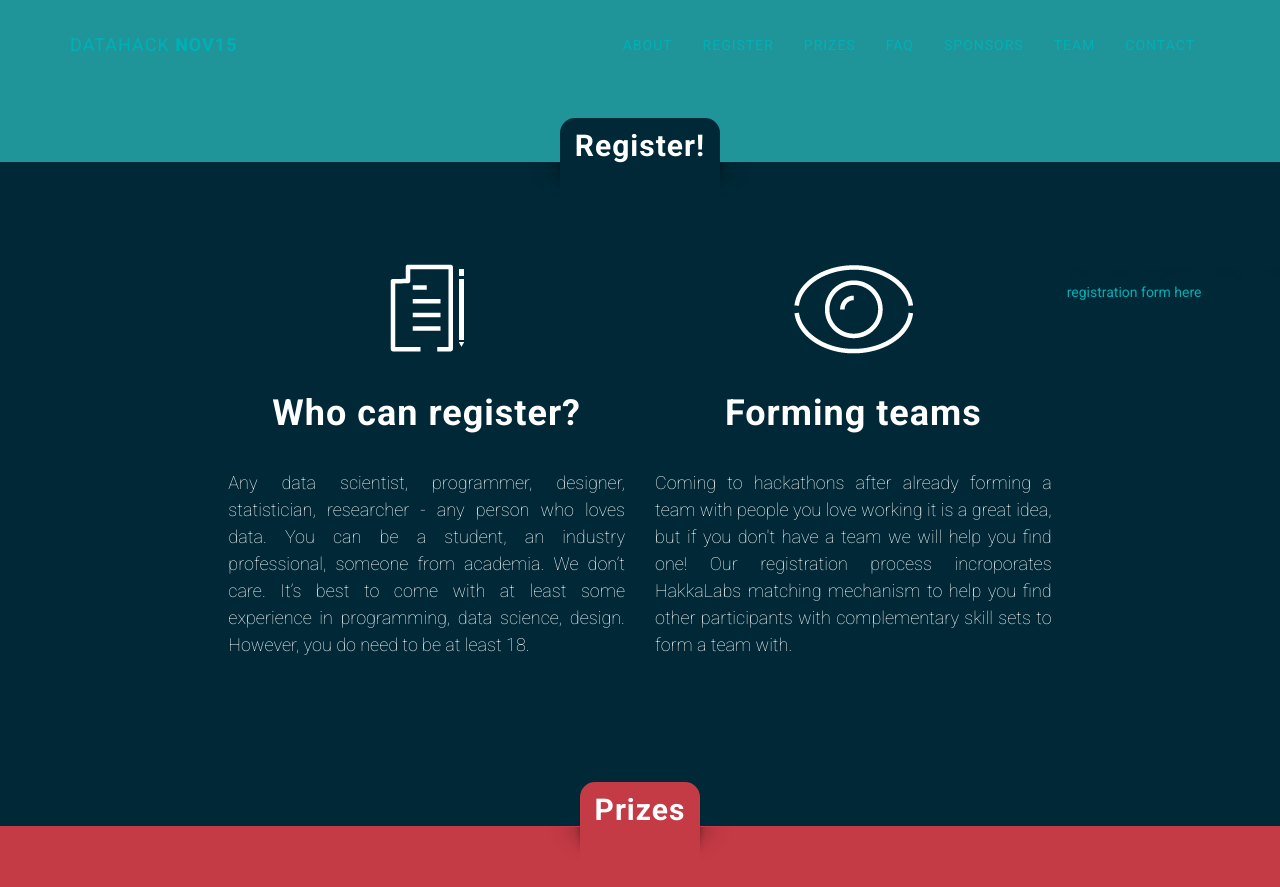
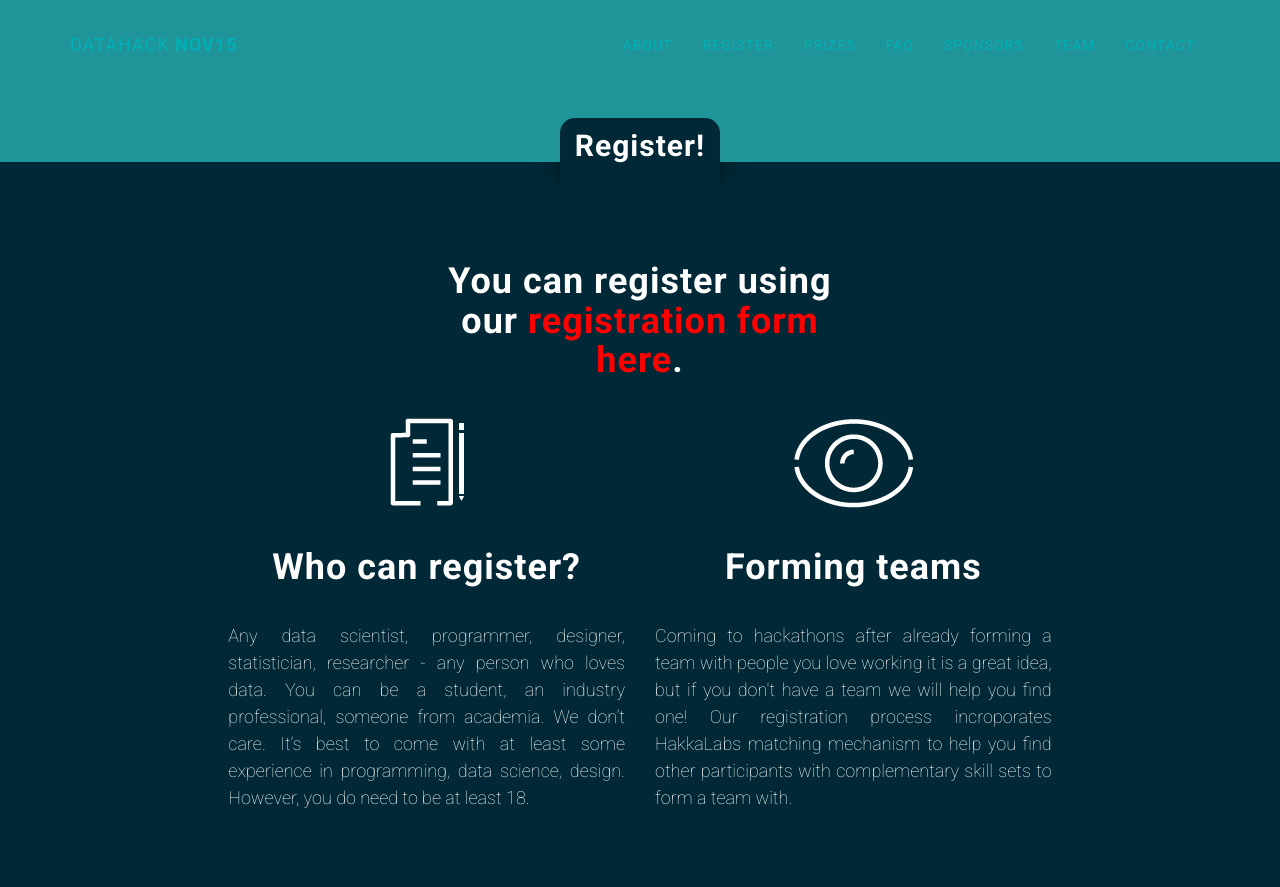
Before and after one commit to ido-staging/datahacksweb, a Jekyll site: the page built from index.html, in a window 1280 px wide and 900 px high, scrolled down 2449 px. Shown: the top 887 px of the window. Built offline with Jekyll 4.4.1, drawn with Linux system fonts in a browser that asks for light colours.

Commit message:
fixing register section

```diff
--- a/_includes/register.html
+++ b/_includes/register.html
@@ -6,6 +6,18 @@
 </div>
 
 <section id="register" class="container content-section text-center color-navyblue">
+
+
+    <div class="row" align="justify">
+        <div class="col-md-4">
+        </div>
+        <div class="col-md-4 text-light">
+            <h1 class="about-title" align="center">You can register using our <a href="http://form.jotform.me/form/52911416710448" style="color:red">registration form here</a>.</h1>
+        </div>
+        <div class="col-md-4">
+        </div>
+        <br><br><br>
+    </div>
     <div class="row" align="justify">
         <div class="col-md-2">
         </div>
```
Also changed, not shown: other parts of _includes/register.html (+0 -3 lines).
